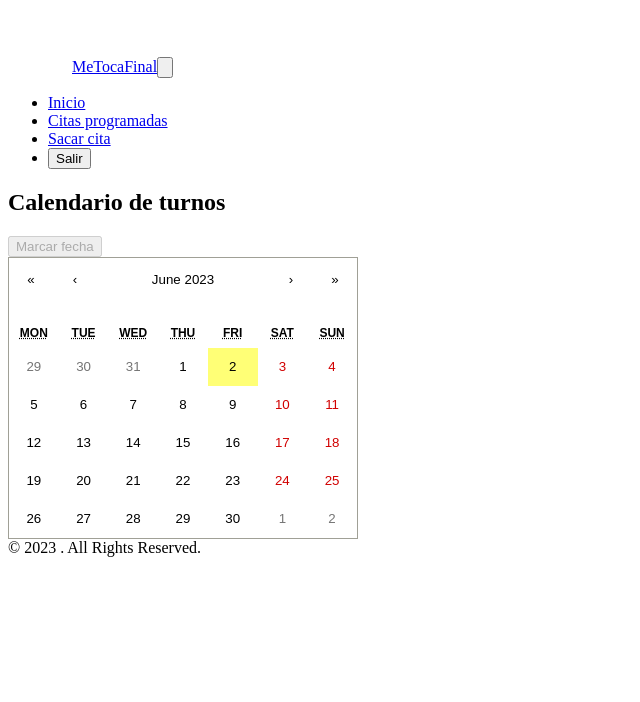
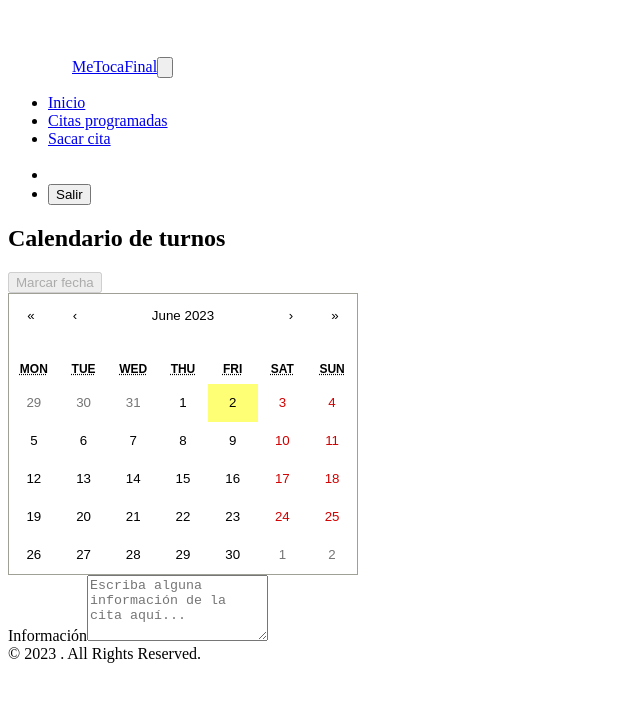
Before and after one commit to DaniloJ0/Final_Frontend-Subject, a React (Create React App) app in the folder app/: page /sacarcita in a window 1280 px wide. Shown: the top 702 px of the page, without its empty margins (0-640 px from the left). Built offline with nearby package versions, Linux system fonts and the light colour scheme.

Commit message:
Add :sparkles: add notification icon in navabar & create date works

```diff
--- a/app/src/App.css
+++ b/app/src/App.css
@@ -1,9 +1,4 @@
 @import url('https://fonts.googleapis.com/css2?family=Jost:wght@400;500;600;700&family=Poppins:wght@500;700&display=swap');
-
-*{
-  margin: 0;
-  padding: 0;
-}
 
 .app{
   height: 100vh;
--- a/app/src/App.js
+++ b/app/src/App.js
@@ -5,6 +5,7 @@ import RegisterPage from "./pages/register/RegisterPage";
 import '../src/css/tailwind.css';
 import SacarCita from "./pages/sacarCita/SacarCita";
 import CitasProgramadas from "./pages/citasProgramadas/CitasProgramadas";
+import "./App.css"
 
 function App() {
   return (
--- a/app/src/components/calendario/Calendario.jsx
+++ b/app/src/components/calendario/Calendario.jsx
@@ -1,10 +1,11 @@
-import React, { useState, useEffect } from 'react';
-import Calendar from 'react-calendar';
-import 'react-calendar/dist/Calendar.css';
+import React, { useState, useEffect } from "react";
+import Calendar from "react-calendar";
+import "react-calendar/dist/Calendar.css";
 
 const Calendario = () => {
   const [selectedDate, setSelectedDate] = useState(null);
   const [markedDates, setMarkedDates] = useState([]);
+  const [inputValue, setInputValue] = useState('');
 
   useEffect(() => {
     const savedMarkedDates = JSON.parse(localStorage.getItem('markedDates'));
@@ -20,25 +21,30 @@ const Calendario = () => {
     }
   };
 
+  const handleInputChange = (event) => {
+    setInputValue(event.target.value);
+  };
+
   const handleAddMarkedDate = () => {
-    if (selectedDate) {
-      const dateToMark = selectedDate.toISOString().slice(0, 10);
-      if (!markedDates.includes(dateToMark)) {
-        const updatedMarkedDates = [...markedDates, dateToMark];
-        setMarkedDates(updatedMarkedDates);
-        localStorage.setItem('markedDates', JSON.stringify(updatedMarkedDates));
-      }
+    if (selectedDate && inputValue) {
+      const formattedDate = selectedDate.toLocaleDateString('en-US');
+      const newMarkedDate = { fecha: formattedDate, texto: inputValue };
+      const updatedMarkedDates = [...markedDates, newMarkedDate];
+      setMarkedDates(updatedMarkedDates);
+      localStorage.setItem('markedDates', JSON.stringify(updatedMarkedDates));
       setSelectedDate(null);
+      setInputValue('');
     }
   };
 
   const handleRemoveMarkedDate = () => {
     if (selectedDate) {
-      const dateToRemove = selectedDate.toISOString().slice(0, 10);
-      const updatedMarkedDates = markedDates.filter((date) => date !== dateToRemove);
+      const formattedDate = selectedDate.toLocaleDateString('en-US');
+      const updatedMarkedDates = markedDates.filter((markedDate) => markedDate.fecha !== formattedDate);
       setMarkedDates(updatedMarkedDates);
       localStorage.setItem('markedDates', JSON.stringify(updatedMarkedDates));
       setSelectedDate(null);
+      setInputValue('');
     }
   };
 
@@ -47,8 +53,8 @@ const Calendario = () => {
   };
 
   const isDayMarked = (date) => {
-    const dateToCompare = date.toISOString().slice(0, 10);
-    return markedDates.includes(dateToCompare);
+    const formattedDate = date.toLocaleDateString('en-US');
+    return markedDates.some((markedDate) => markedDate.fecha === formattedDate);
   };
 
   const tileClassName = ({ date }) => {
@@ -60,9 +66,8 @@ const Calendario = () => {
     }
     return '';
   };
-
   return (
-    <div className="container mx-auto mt-8">
+    <div className="container mx-auto mt-8 flex flex-col justify-center items-center">
       <h2 className="text-xl font-bold mb-4">Calendario de turnos</h2>
       <div>
         {isDaySelected(selectedDate) ? (
@@ -97,6 +102,23 @@ const Calendario = () => {
         tileClassName={tileClassName}
         selectRange={false}
       />
+      <div className="flex flex-col mt-5 w-2/5">
+        <label
+          for="message"
+          class="block mb-2 text-sm font-medium text-black"
+        >
+          Información
+        </label>
+        <textarea
+          id="valueInput"
+          value={inputValue}
+          onChange={handleInputChange}
+          rows="4"
+          class="block p-2.5 w-full text-sm text-black  rounded-lg border border-gray-300 focus:ring-blue-500 focus:border-blue-500  dark:border-gray-600 dark:placeholder-gray-400 dark:text-black dark:focus:ring-blue-500 dark:focus:border-blue-500"
+          placeholder="Escriba alguna información de la cita aquí..."
+        ></textarea>
+      </div>
+
       <style jsx>{`
         .selected {
           background-color: blue !important;
--- a/app/src/components/contentHome/ContentHome.jsx
+++ b/app/src/components/contentHome/ContentHome.jsx
@@ -7,9 +7,11 @@ function ContentHome() {
         <div className="w-4/5">
           Bienvenidooooo
 
-          Aqui va una imagen grande e informacion de la pagina haz algo como esto:
+          Aqui solo informacion de relleno, trata que la pagina quede con estilo asi:
 
           <a className='text-blue-700 font-bold' href="https://nicepage.com/es/st/4081915/reliability-quality-plantilla-web"> MIRA ESTE EJEMPLO, DA CLIC AQUI</a>
+
+          buscas imaganes claraas, asi como el primer parcial
         </div>
     </div>
     </>
--- a/app/src/components/infoCalendario/InfoCalendario.jsx
+++ b/app/src/components/infoCalendario/InfoCalendario.jsx
@@ -1,10 +1,10 @@
-import React, { useEffect, useState } from 'react';
+import React, { useState, useEffect } from 'react';
 import Calendar from 'react-calendar';
 import 'react-calendar/dist/Calendar.css';
 
-const Calendario = () => {
+const CitasCompletas = () => {
+  const [selectedDate, setSelectedDate] = useState(null);
   const [markedDates, setMarkedDates] = useState([]);
-  const [selectedDate, setSelectedDate] = useState(null);
 
   useEffect(() => {
     const savedMarkedDates = JSON.parse(localStorage.getItem('markedDates'));
@@ -13,15 +13,15 @@ const Calendario = () => {
     }
   }, []);
 
-  const isDayMarked = (date) => {
-    const dateToCompare = date.toISOString().slice(0, 10);
-    return markedDates.includes(dateToCompare);
-  };
-
   const handleDateChange = (date) => {
     if (isDayMarked(date)) {
       setSelectedDate(date);
     }
+  };
+
+  const isDayMarked = (date) => {
+    const dateToCompare = date.toISOString().slice(0, 10);
+    return markedDates.some((markedDate) => markedDate.fecha === dateToCompare);
   };
 
   const tileClassName = ({ date }) => {
@@ -33,20 +33,22 @@ const Calendario = () => {
 
   return (
     <div className="container mx-auto mt-8">
-      <h2 className="text-xl font-bold mb-4">Citas programadas</h2>
-      {selectedDate && (
-        <input
-          type="text"
-          className="border border-gray-300 px-4 py-2 rounded mb-4"
-          value={selectedDate.toISOString().slice(0, 10)}
-          readOnly
-        />
-      )}
-      <Calendar
-        onChange={handleDateChange}
-        tileClassName={tileClassName}
-        selectRange={false}
-      />
+      <h2 className="text-xl font-bold mb-4">Calendario de turnos</h2>
+      <Calendar onChange={handleDateChange} value={selectedDate} tileClassName={tileClassName} selectRange={false} />
+      <div className="mt-4">
+        {selectedDate &&
+          markedDates.map((markedDate) => {
+            if (markedDate.fecha === selectedDate.toISOString().slice(0, 10)) {
+              return (
+                <div key={markedDate.fecha}>
+                  <p className="font-bold">Fecha: {markedDate.fecha}</p>
+                  <p>Texto: {markedDate.texto}</p>
+                </div>
+              );
+            }
+            return null;
+          })}
+      </div>
       <style jsx>{`
         .marked {
           background-color: red;
@@ -57,4 +59,4 @@ const Calendario = () => {
   );
 };
 
-export default Calendario;
+export default CitasCompletas;
--- a/app/src/components/navbar/NavBar.jsx
+++ b/app/src/components/navbar/NavBar.jsx
@@ -1,7 +1,9 @@
 import React from "react";
 import logo from "../../img/caduceo.png";
 import { useNavigate, Link } from "react-router-dom";
-
+import notificacionOff from "../../img/campana_sin_32.png";
+import notificacionOn from "../../img/campana_con_32.png";
+import "./styles.css";
 
 export default function SimpleBottomNavigation() {
   const navigate = useNavigate()
@@ -68,6 +70,14 @@ export default function SimpleBottomNavigation() {
           </Link>
         </li>
         <li>
+          <Link
+            to="#"
+            className="block pt-3 pl-3  text-gray-900 rounded hover:bg-gray-100 md:hover:bg-transparent md:border-0 md:hover:text-blue-700 md:px-2 dark:text-white md:dark:hover:text-blue-500 dark:hover:bg-gray-700 dark:hover:text-white md:dark:hover:bg-transparent"
+          >
+           <img src={notificacionOff} alt="notificacion" className="w-5 hover-shake" />
+          </Link>
+        </li>
+        <li>
           <button
             type="button"
             className="text-white mt-1 bg-red-200 hover:bg-red-300 focus:ring-4 focus:outline-none focus:ring-red-300 font-medium rounded-lg text-sm px-5 py-2 text-center mr-3 md:mr-0 dark:bg-red-600 dark:hover:bg-red-700 dark:focus:ring-red-800"
@@ -76,6 +86,7 @@ export default function SimpleBottomNavigation() {
             Salir
           </button>
         </li>
+
       </ul>
     </div>
   </div>
--- /dev/null
+++ b/app/src/components/navbar/styles.css
@@ -0,0 +1,15 @@
+.hover-shake:hover {
+  animation: shake 0.5s infinite;
+}
+
+@keyframes shake {
+  0% {
+    transform: translateX(-3px);
+  }
+  50% {
+    transform: translateX(1px);
+  }
+  100% {
+    transform: translateX(-3px);
+  }
+}
```
Also changed, not shown: app/src/img/campana_con_32.png (added), app/src/img/campana_sin_32.png (added).
